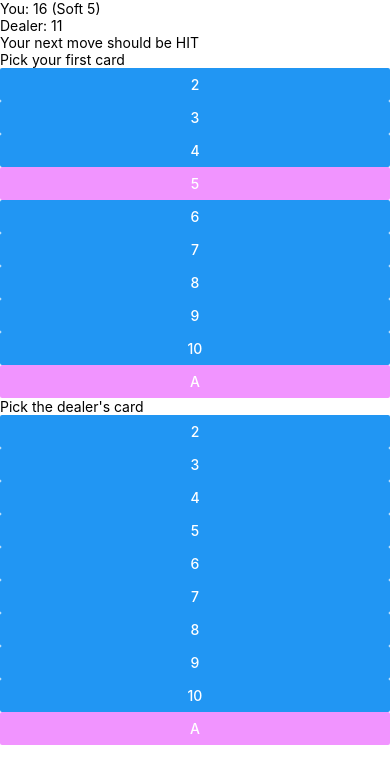
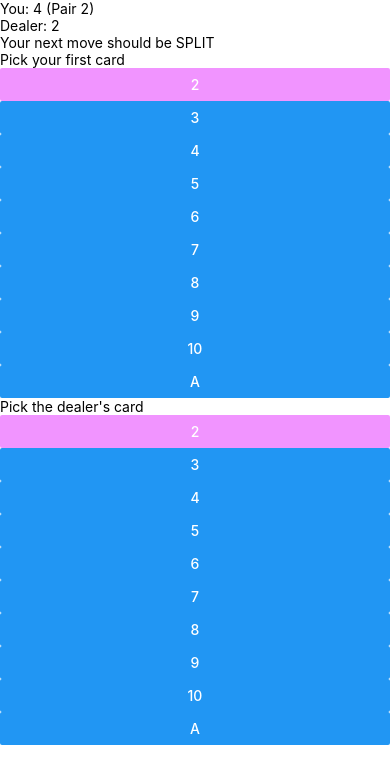
Before and after one commit to BryanDGuy/BlackjackBuddy, a React Native app: screen / in a window 390 px wide. Shown: the top 784 px of the page. Built offline with nearby package versions, Linux system fonts and the light colour scheme.

Commit message:
separating things

```diff
--- a/App.tsx
+++ b/App.tsx
@@ -17,20 +17,15 @@ import Move from './src/lib/Move.enum';
 
 const App = () => {
   const [pickingFirstCard, setPickingFirstCard] = useState(true);
-  const [firstCard, setFirstCard] = useState(Card.ACE);
-  const [secondCard, setSecondCard] = useState(Card.FIVE);
-  const [dealerCard, setDealerCard] = useState(Card.ACE);
-
-  const decisionEngine = new DecisionEngine();
-
-  const hand = new Hand(firstCard, secondCard);
-  const nextMove = decisionEngine.decideMove(hand, dealerCard);
+  const [firstCard, setFirstCard] = useState(Card.TWO);
+  const [secondCard, setSecondCard] = useState(Card.TWO);
+  const [dealerCard, setDealerCard] = useState(Card.TWO);
 
   const isCardInHand = (card: Card) => {
     return firstCard === card || secondCard === card;
   };
 
-  const isCardInDealerHand = (card: Card) => {
+  const isDealerCard = (card: Card) => {
     return dealerCard === card;
   };
 
@@ -45,13 +40,22 @@ const App = () => {
     setPickingFirstCard(!pickingFirstCard);
   };
 
+  const decisionEngine = new DecisionEngine();
+
+  const hand = new Hand(firstCard, secondCard);
+  const nextMove = decisionEngine.decideMove(hand, dealerCard);
+
   return (
+    <View>
       <View>
         <Text>
           You: {hand.getValue()} ({hand.getName()})
         </Text>
         <Text>Dealer: {dealerCard}</Text>
         <Text>Your next move should be {Move[nextMove]}</Text>
+      </View>
+
+      <View>
         <Text>Pick your {pickingFirstCard ? 'first' : 'second'} card</Text>
         <Button
           color={isCardInHand(Card.TWO) ? '#F194FF' : '#2196F3'}
@@ -113,68 +117,72 @@ const App = () => {
           title="A">
           A
         </Button>
+      </View>
+
+      <View>
         <Text>Pick the dealer's card</Text>
         <Button
-        color={isCardInDealerHand(Card.TWO) ? '#F194FF' : '#2196F3'}
+          color={isDealerCard(Card.TWO) ? '#F194FF' : '#2196F3'}
           onPress={() => setDealerCard(Card.TWO)}
           title="2">
           2
         </Button>
         <Button
-        color={isCardInDealerHand(Card.THREE) ? '#F194FF' : '#2196F3'}
+          color={isDealerCard(Card.THREE) ? '#F194FF' : '#2196F3'}
           onPress={() => setDealerCard(Card.THREE)}
           title="3">
           3
         </Button>
         <Button
-        color={isCardInDealerHand(Card.FOUR) ? '#F194FF' : '#2196F3'}
+          color={isDealerCard(Card.FOUR) ? '#F194FF' : '#2196F3'}
           onPress={() => setDealerCard(Card.FOUR)}
           title="4">
           4
         </Button>
         <Button
-        color={isCardInDealerHand(Card.FIVE) ? '#F194FF' : '#2196F3'}
+          color={isDealerCard(Card.FIVE) ? '#F194FF' : '#2196F3'}
           onPress={() => setDealerCard(Card.FIVE)}
           title="5">
           5
         </Button>
         <Button
-        color={isCardInDealerHand(Card.SIX) ? '#F194FF' : '#2196F3'}
+          color={isDealerCard(Card.SIX) ? '#F194FF' : '#2196F3'}
           onPress={() => setDealerCard(Card.SIX)}
           title="6">
           6
         </Button>
         <Button
-        color={isCardInDealerHand(Card.SEVEN) ? '#F194FF' : '#2196F3'}
+          color={isDealerCard(Card.SEVEN) ? '#F194FF' : '#2196F3'}
           onPress={() => setDealerCard(Card.SEVEN)}
           title="7">
           7
         </Button>
         <Button
-        color={isCardInDealerHand(Card.EIGHT) ? '#F194FF' : '#2196F3'}
+          color={isDealerCard(Card.EIGHT) ? '#F194FF' : '#2196F3'}
           onPress={() => setDealerCard(Card.EIGHT)}
           title="8">
           8
         </Button>
         <Button
-        color={isCardInDealerHand(Card.NINE) ? '#F194FF' : '#2196F3'}
+          color={isDealerCard(Card.NINE) ? '#F194FF' : '#2196F3'}
           onPress={() => setDealerCard(Card.NINE)}
           title="9">
           9
         </Button>
         <Button
-        color={isCardInDealerHand(Card.TEN) ? '#F194FF' : '#2196F3'}
+          color={isDealerCard(Card.TEN) ? '#F194FF' : '#2196F3'}
           onPress={() => setDealerCard(Card.TEN)}
           title="10">
           10
         </Button>
         <Button
-        color={isCardInDealerHand(Card.ACE) ? '#F194FF' : '#2196F3'}
+          color={isDealerCard(Card.ACE) ? '#F194FF' : '#2196F3'}
           onPress={() => setDealerCard(Card.ACE)}
           title="A">
           A
         </Button>
       </View>
+    </View>
   );
 };
 
```
Lines whose indentation alone changed are shown as unchanged.
